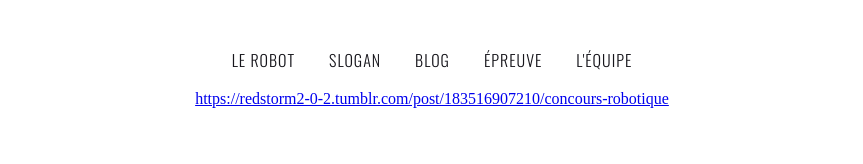
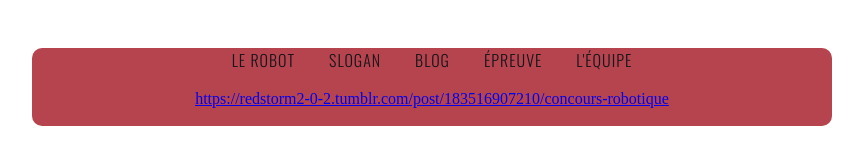
Before and after one commit to stormred/stormred.github.io, a plain HTML site: page code4.html in a window 1280 px wide. Shown: the whole page, without its empty margins (208-1071 px from the left). Drawn offline with nearby package versions, Linux system fonts and the light colour scheme.

Commit message:
block rouge

```diff
--- a/style.css
+++ b/style.css
@@ -1,3 +1,13 @@
+#blo
+
+{
+ width: 800px;
+margin:0 auto;
+background-color: #B5444E;
+text-align: center;
+align-content: center;
+border-radius: 10px;
+}
 .image-cropper {
   display: inline-block;
   border: 2px ;
```
